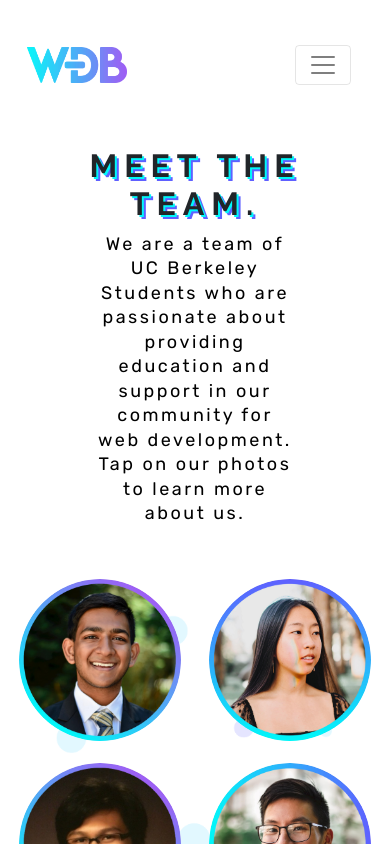
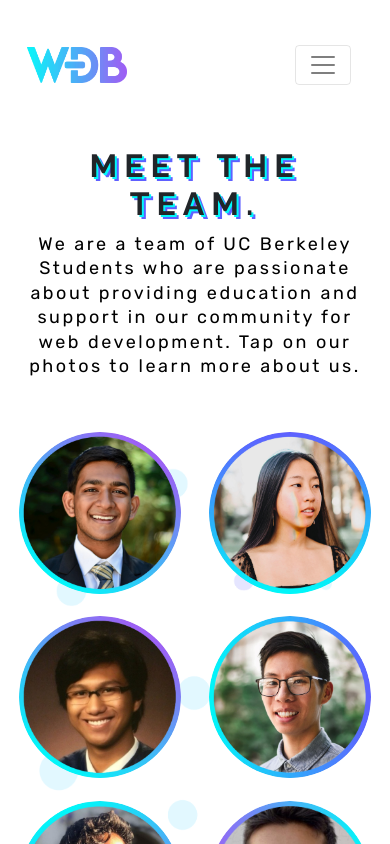
Before and after one commit to web-at-berkeley/wdb-website-archive-fa22, a React (Create React App) app: page /team in a window 390 px wide. Shown: the top 844 px of the page. Built offline with nearby package versions, Linux system fonts and the light colour scheme.

Commit message:
apply page styling

```diff
--- a/src/css/Apply.css
+++ b/src/css/Apply.css
@@ -123,6 +123,9 @@
 		padding-left: 5rem !important;
 		padding-right: 5rem !important;
 	}
+	.subtitle {
+		width: 100%;
+	}
 	.recruitment-timeline {
 		display: none;
 	}
@@ -160,12 +163,27 @@
 		padding-left: 3rem !important;
 		padding-right: 3rem !important;
 	}
+	.subtitle {
+		font-size: 20px;
+		margin-top: 20px;
+	}
+	.recruitment-info {
+		margin-top: 20px;
+		margin-bottom: 50px;
+	}
 	.what-to-expect {
 		font-size: 25px;
 		margin-bottom: 0;
 	}
+	.recruitment-card {
+		border-radius: 20px;
+		width: 80%;
+		padding-right: 10px;
+		padding-left: 10px;
+	}
 	.card {
 		font-size: 15px;
+		width: 90%;
 	}
 	.card.role {
 		font-size: 23px;
```
